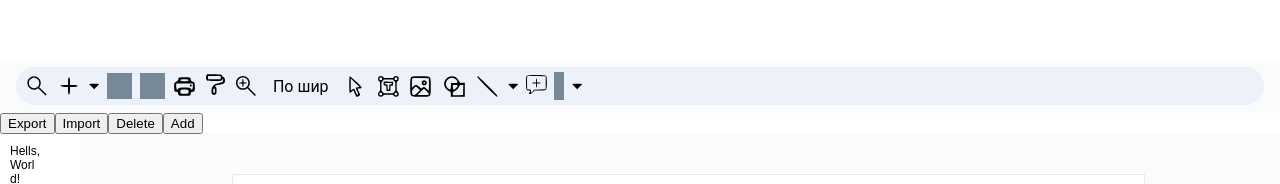
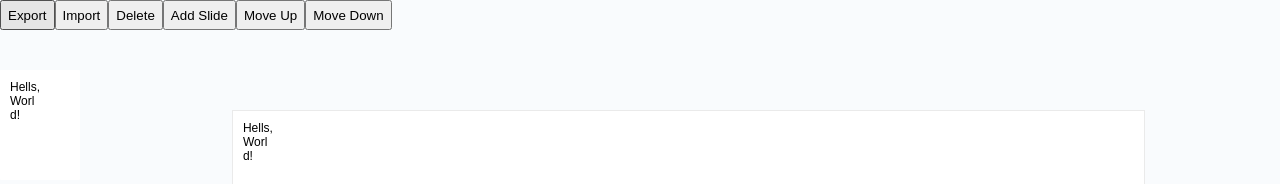
Before and after one commit to Kortasfa/COM, a React (Create React App) app: page / in a window 1280 px wide. Shown: the top 184 px of the page. Built offline with nearby package versions, Linux system fonts and the light colour scheme.

Commit message:
korta hooks added 2

```diff
--- a/src/App.tsx
+++ b/src/App.tsx
@@ -9,7 +9,6 @@ function App() {
   const [selectSlide, setSelectSlide] = useState<number>(0)
   return (
     <section>
-      <Header />
       <SlideDataManager
         slidesData={slidesData}
         setSlidesData={setSlidesData}
--- a/src/Components/Block/TextBlock/TextBlock.tsx
+++ b/src/Components/Block/TextBlock/TextBlock.tsx
@@ -2,7 +2,7 @@ import React, { useState } from 'react'
 import { BlockType } from '../Block'
 import styles from './TextBlock.module.css'
 import useDraggable from '../../../utils/useDragAndDrop'
-import useResizable from '../../../utils/useResizable' // Import css modules stylesheet as styles
+import useResizable from '../../../utils/useResizable'
 
 type TextBlockType = BlockType & {
   type: string
--- a/src/Components/SlideManager/SlideOrganizer.tsx
+++ b/src/Components/SlideManager/SlideOrganizer.tsx
@@ -27,7 +27,7 @@ const SlideDataManager = ({ slidesData, setSlidesData, selectSlide, onSelectSlid
     }
   }
 
-  const handleAddClick = () => {
+  const handleAddSlideClick = () => {
     if (slidesData) {
       const combinedSlidesData = [...startSlideData, ...slidesData]
       setSlidesData(combinedSlidesData)
@@ -51,7 +51,40 @@ const SlideDataManager = ({ slidesData, setSlidesData, selectSlide, onSelectSlid
     }
   }
 
+  const moveSlideUp = () => {
+    if (selectSlide > 0 && slidesData) {
+      const newSlidesData = [...slidesData]
+      ;[newSlidesData[selectSlide - 1], newSlidesData[selectSlide]] = [
+        newSlidesData[selectSlide],
+        newSlidesData[selectSlide - 1],
+      ]
+      setSlidesData(newSlidesData)
+      onSelectSlide(selectSlide - 1)
+    }
+  }
+
+  const moveSlideDown = () => {
+    if (slidesData && selectSlide < slidesData.length - 1) {
+      const newSlidesData = [...slidesData]
+      ;[newSlidesData[selectSlide + 1], newSlidesData[selectSlide]] = [
+        newSlidesData[selectSlide],
+        newSlidesData[selectSlide + 1],
+      ]
+      setSlidesData(newSlidesData)
+      onSelectSlide(selectSlide + 1)
+    }
+  }
+
   return (
+    <>
+      <div className={workspaceStyles.topPanel}>
+        <button onClick={handleExportClick}>Export</button>
+        <button onClick={handleImportClick}>Import</button>
+        <button onClick={handleDeleteClick}>Delete</button>
+        <button onClick={handleAddSlideClick}>Add Slide</button>
+        <button onClick={moveSlideUp}>Move Up</button>
+        <button onClick={moveSlideDown}>Move Down</button>
+      </div>
       <div className={workspaceStyles.sidePanel}>
         <input
           type="file"
@@ -60,11 +93,8 @@ const SlideDataManager = ({ slidesData, setSlidesData, selectSlide, onSelectSlid
           className={workspaceStyles.loader}
           accept=".json"
         />
-      <button onClick={handleExportClick}>Export</button>
-      <button onClick={handleImportClick}>Import</button>
-      <button onClick={handleDeleteClick}>Delete</button>
-      <button onClick={handleAddClick}>Add</button>
       </div>
+    </>
   )
 }
 export type SlideDataType = JSX.Element[] | null
--- a/src/Components/Workspace.module.css
+++ b/src/Components/Workspace.module.css
@@ -2,6 +2,16 @@
   display: flex;
   flex-direction: row;
 }
+
+.topPanel {
+  display: flex;
+  flex-direction: row;
+  width: 100%;
+  height: 30px;
+  background-color: #f9fbfd;
+  padding-bottom: 40px;
+}
+
 .workspace {
   display: flex;
   flex-direction: row;
@@ -12,6 +22,7 @@
 
 .sidePanel {
   display: flex;
+  align-content: center;
   background-color: #f9fbfd;
   width: 200px;
   height: 100%;
--- a/src/utils/useDragAndDrop.tsx
+++ b/src/utils/useDragAndDrop.tsx
@@ -7,7 +7,6 @@ const useDraggable = () => {
 
   const onMouseDown = useCallback(
     (e: { preventDefault: () => void; clientX: number; clientY: number; shiftKey: boolean }) => {
-      // Check if a modifier key is pressed to initiate dragging
       if (e.shiftKey) {
         e.preventDefault()
         setIsDragging(true)
```
Lines whose indentation alone changed are shown as unchanged.
